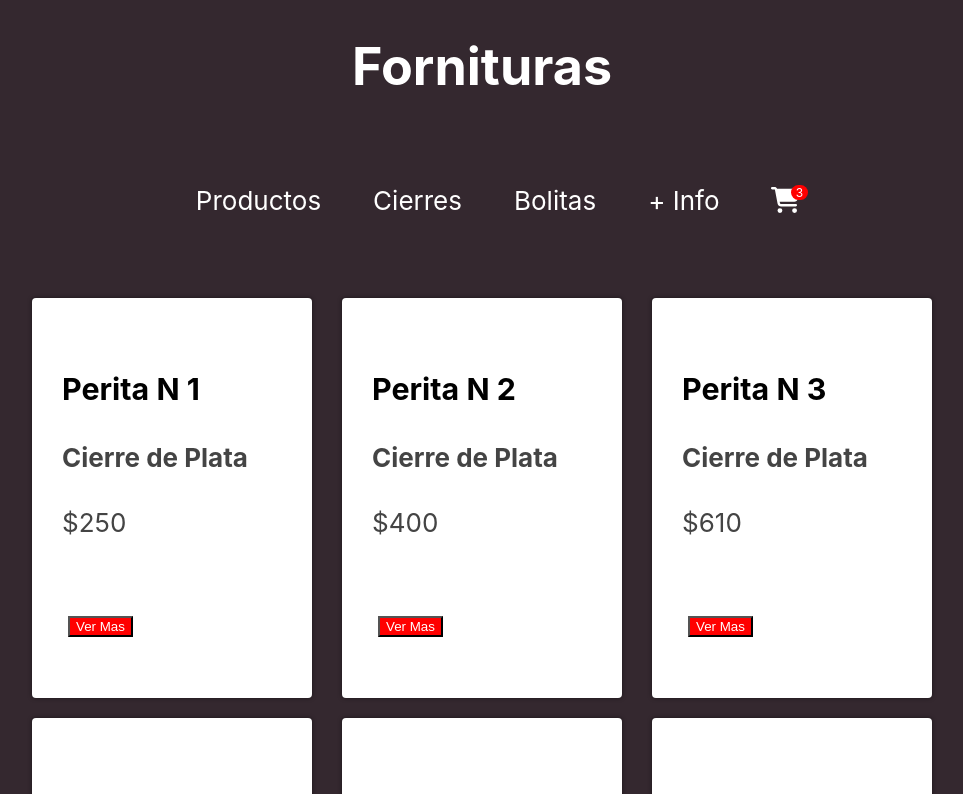
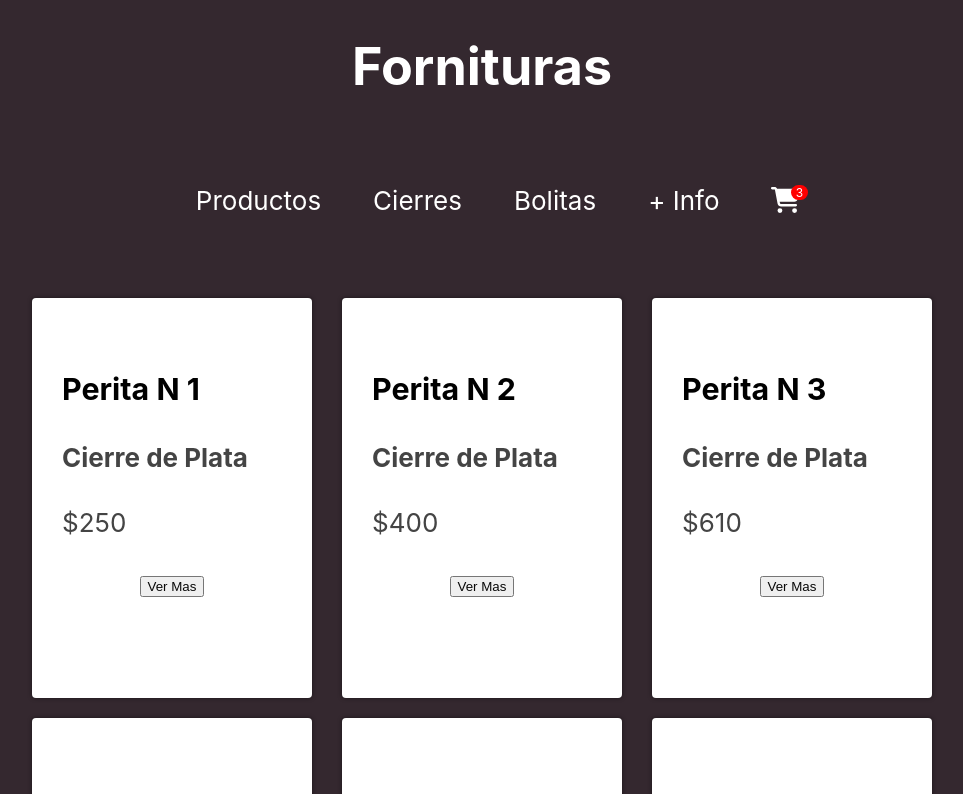
Before and after one commit to Damcarrizo/react, a React (Create React App) app: page / in a window 1280 px wide. Shown: the top 794 px of the page, without its empty margins (158-1121 px from the left). Built offline with nearby package versions, Linux system fonts and the light colour scheme.

Commit message:
react onCart

```diff
--- /dev/null
+++ b/src/components/ItemContador/ItemContador.jsx
@@ -0,0 +1,32 @@
+import React, {useState} from "react";
+import MyButton from "../mybutton/MyButton";
+
+
+function ItemContador ({stock, onAddToCArt}){
+    const [count, setCount] = useState(1);
+
+    function handleAdd (){
+        if(count<stock) setCount (count +1);
+    }
+
+    function handleResta (){
+        if(count>1) setCount (count -1)
+    }
+
+    return(
+        <div>
+            <div className="btn">
+                <MyButton onClick={handleResta} colorBtn="red">-</MyButton>
+                <span>{count}</span>
+                <MyButton onClick={handleAdd} colorBtn="green">
+                    +
+                </MyButton>
+            </div>
+            <div className="btn">
+                <MyButton onClick={()=>onAddToCArt(count)}>Agregar al Carrito</MyButton>
+            </div>
+        </div>
+    )
+}
+
+export default ItemContador
--- a/src/components/ItemDetail/ItemDetail.jsx
+++ b/src/components/ItemDetail/ItemDetail.jsx
@@ -1,16 +1,23 @@
+import ItemContador from "../ItemContador/ItemContador";
 import "./itemDetail.css";
 
 function ItemDetail({ product }) {
+
+  function onAddToCArt(count) {
+    alert(`agregaste${count} al carro`);
+  }
+
   return (
     <div className="cardDetail">
-      <div className="card-detail" >
+      <div className="card-detail">
         <img src={product.imgurl} alt="Producto img" />
       </div>
-      <div className="card-detail" >
+      <div className="card-detail">
         <h2>{product.titulo}</h2>
         <p>{product.descripcion}</p>
         <h4>$ {product.precio}</h4>
       </div>
+      <ItemContador onAddToCArt={onAddToCArt} stock={product.stock} />
     </div>
   );
 }
--- a/src/components/data/data.js
+++ b/src/components/data/data.js
@@ -21,7 +21,7 @@ const productos = [
         titulo: "Perita N 3",
         precio: 610,
         descripcion: "Cierre de Plata",
-        stock: 1000,
+        stock:1000,
         categoria: "cierres",
     },
     {
--- a/src/components/itemlist/item.css
+++ b/src/components/itemlist/item.css
@@ -19,13 +19,10 @@ h3{color:black;
     padding: 12px 30px;
 }
 .card-button{
-    padding: 30px;
-
-}
-.btn{
-    cursor: pointer;
-    margin: 6px;
-    color:white;
+    display: flex;
+    flex-direction: row;
+    justify-content: center;
+    text-decoration: none;
 }
 
 .cardList{
--- a/src/components/itemlist/item.jsx
+++ b/src/components/itemlist/item.jsx
@@ -16,9 +16,9 @@ function Item({ titulo, precio, descripcion, id }) {
         <h4>{descripcion}</h4>
         <p>${precio}</p>
       </div>
-      <div className="card-button">
-        <Link to={urlDetail}>
-          <MyButton text="Ver Mas" color="red" />
+      <div>
+        <Link className="card-button" to={urlDetail}>
+          <MyButton>Ver Mas</MyButton>
         </Link>
       </div>
     </div>
--- /dev/null
+++ b/src/components/mybutton/myButton.css
@@ -0,0 +1,15 @@
+.btn{
+    display: flex;
+    padding: 0,5rem 02rem ;
+    cursor: pointer;
+    color: #090909;
+    justify-content: center;
+
+}
+
+button:hover{
+        box-shadow: 6px 6px 12px #c5c5c5,
+          -6px -6px 12px #ffffff;
+        border: 1px solid white;
+
+}
--- a/src/components/mybutton/mybutton.jsx
+++ b/src/components/mybutton/mybutton.jsx
@@ -1,10 +1,21 @@
-import React from 'react'
+import React, {useState} from 'react';
+import "./myButton.css"
 
 function MyButton(props) {
+  const [colorBtn, setColorBtn] = useState(props.colorBtn); //
 
-
+  function handleClick(){
+    setColorBtn('grey')
+    props.onClick && props.onClick();
+  }
   return (
-    <button style={{backgroundColor: props.color }} className= "btn">{props.text}</button>
+    <div>
+    <button
+     onClick={handleClick}
+     style={{backgroundColor: colorBtn}}
+     className='btn'>
+      {props.children}</button>
+    </div>
   )
   }
 
```
